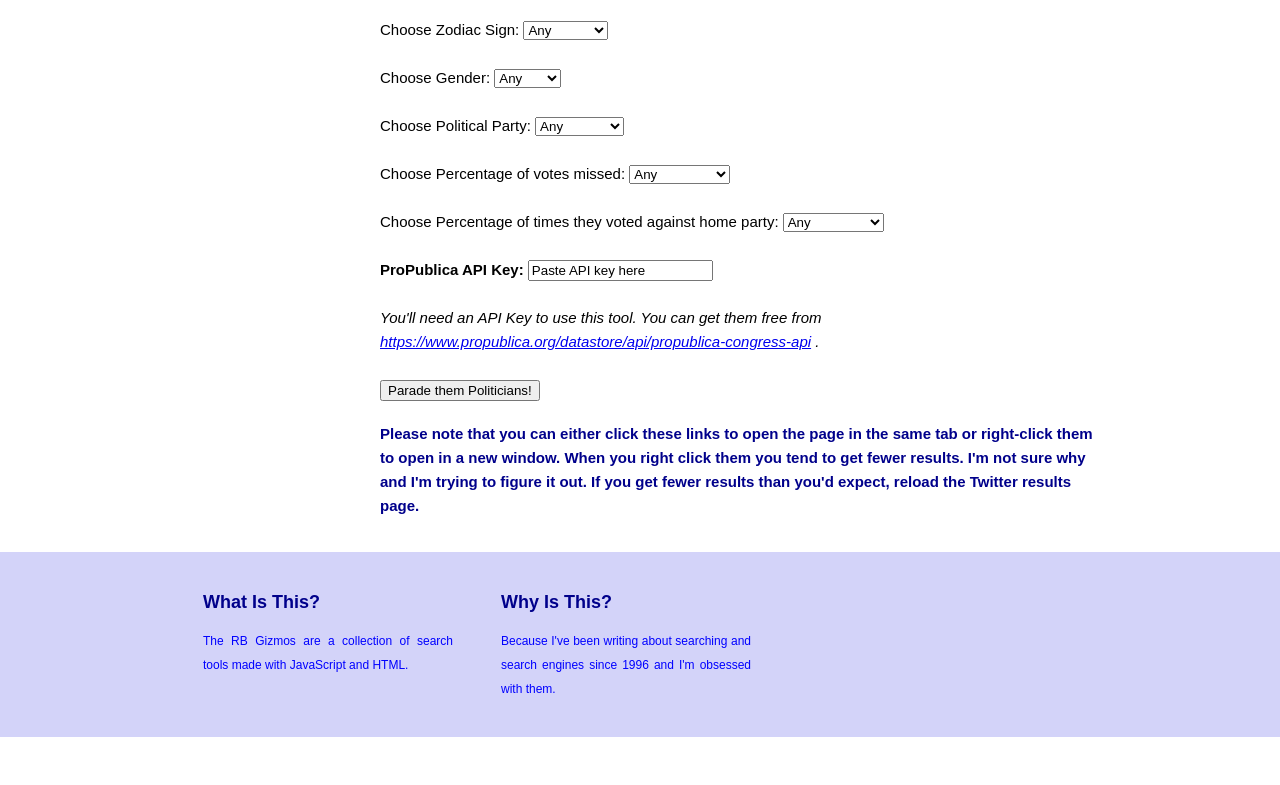
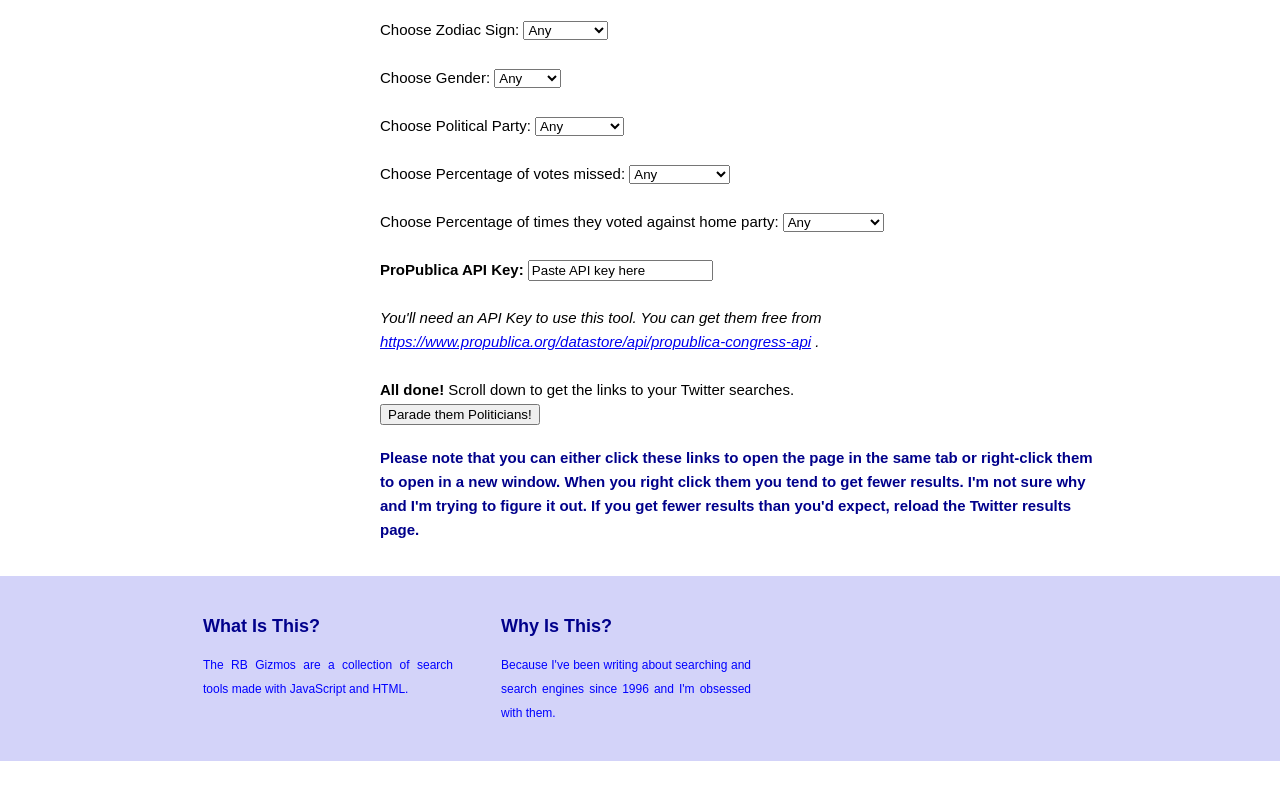
Before and after one commit to ResearchBuzz/Senator-Social-Slices-Twitter, a plain HTML site: page index.html in a window 1280 px wide. Shown: the part 690-1475 px from the top of the page. Before the commit the page ends 1451 px from the top, so only its background shows below. Drawn offline with Linux system fonts and the light colour scheme.

Commit message:
Update index.html

```diff
--- a/index.html
+++ b/index.html
@@ -182,6 +182,8 @@ Links to search the filtered TwitterSpace appear at the bottom of the page under
   <i>You'll need an API Key to use this tool. You can get them free from <a href="https://www.propublica.org/datastore/api/propublica-congress-api">https://www.propublica.org/datastore/api/propublica-congress-api</a> .</i><br><br>
 
 
+
+							<div id="AllDone">	</div>
 
 <button onclick="Parade()">Parade them Politicians!</button><br>
 
@@ -626,6 +628,10 @@ resultstart++
 });
 
     }
+
+	var AllDone = document.getElementById("AllDone")
+AllDone.innerHTML="<b>All done!</b> Scroll down to get the links to your Twitter searches."
+
 </script>
 
 	</body>
```
